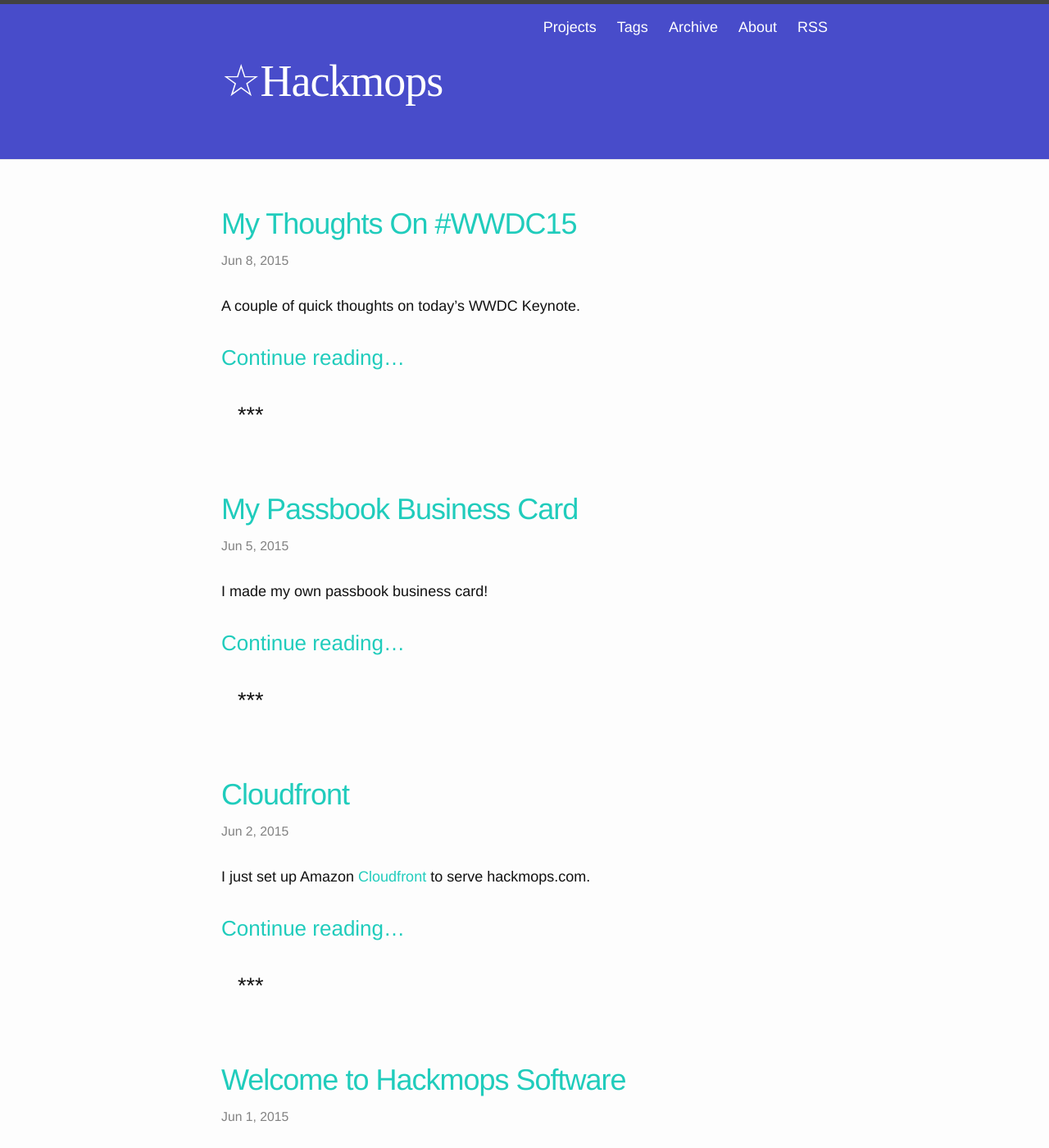
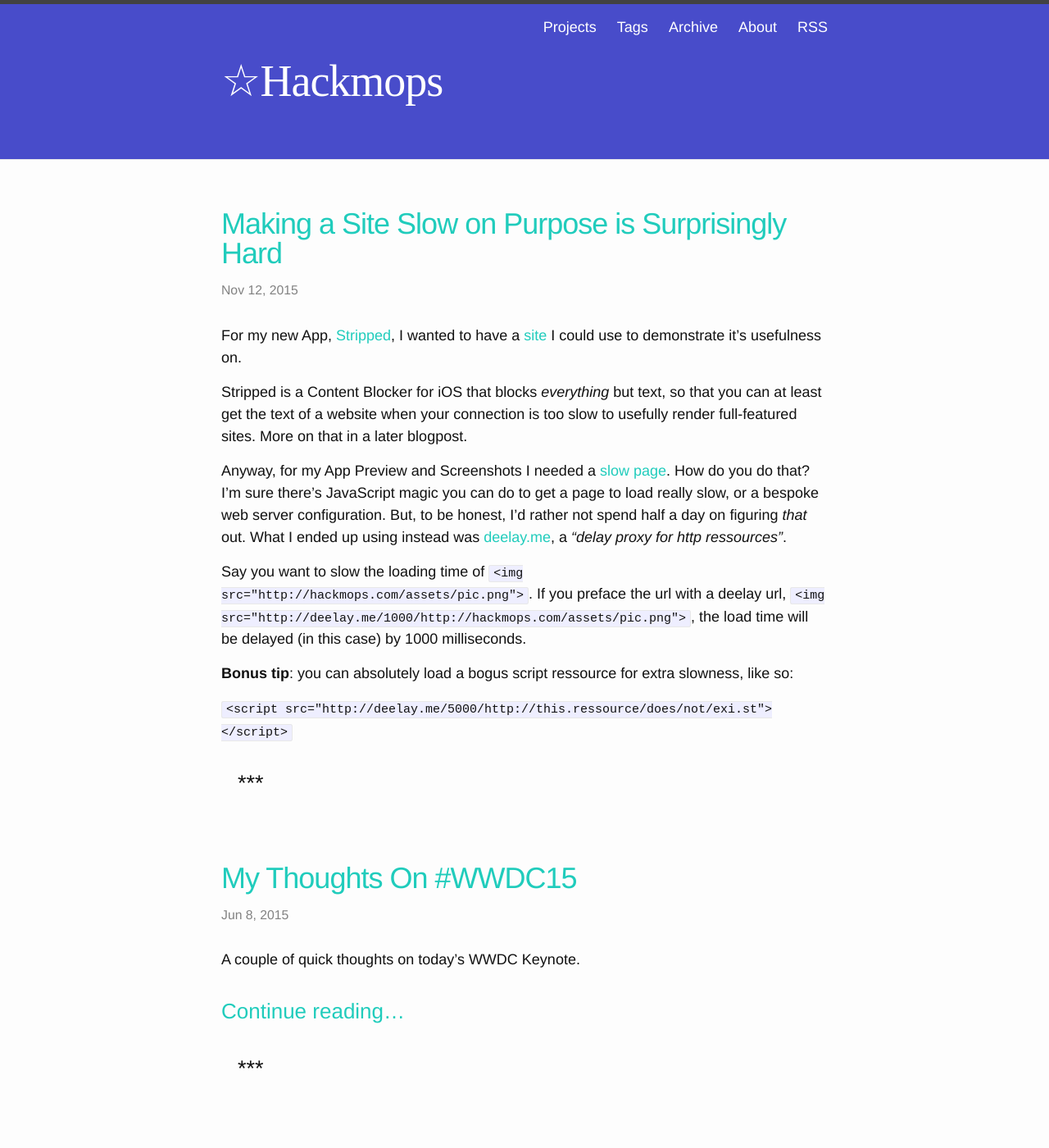
Before and after one commit to acdpnk/hackmopscom, a Jekyll site: the page built from index.html, in a window 1280 px wide and 1400 px high. Shown: the whole window at 82% size. Built offline with Jekyll 4.4.1, drawn with Linux system fonts in a browser that asks for light colours; some web fonts are replaced; the list of posts is cut into pages by our own code.

Commit message:
new post

````diff
--- /dev/null
+++ b/_posts/2015-11-12-slowpage.md
@@ -0,0 +1,25 @@
+---
+layout: post
+tags: coding stripped javascript slow ios
+title: "Making a Site Slow on Purpose is Surprisingly Hard"
+date: 2015-11-12
+---
+
+For my new App, [Stripped][], I wanted to have a [site][slowpage] I could use to demonstrate it's usefulness on.
+
+Stripped is a Content Blocker for iOS that blocks *everything* but text, so that you can at least get the text of a website when your connection is too slow to usefully render full-featured sites. More on that in a later blogpost.
+
+Anyway, for my App Preview and Screenshots I needed a [slow page][slowpage]. How do you do that? I'm sure there's JavaScript magic you can do to get a page to load really slow, or a bespoke web server configuration. But, to be honest, I'd rather not spend half a day on figuring *that* out. What I ended up using instead was [deelay.me](http://www.deelay.me/), a *"delay proxy for http ressources"*.
+
+Say you want to slow the loading time of
+```<img src="http://hackmops.com/assets/pic.png">```.
+If you preface the url with a deelay url,
+```<img src="http://deelay.me/1000/http://hackmops.com/assets/pic.png">```,
+the load time will be delayed (in this case) by 1000 milliseconds.
+
+**Bonus tip**: you can absolutely load a bogus script ressource for extra slowness, like so:
+
+```<script src="http://deelay.me/5000/http://this.ressource/does/not/exi.st"></script>```
+
+[Stripped]: http://hackmops.com/projects/stripped
+[slowpage]: http://hackmops.com/stripped/slowpage
````
Also changed, not shown: _projects/stripped.md (+1 -1 lines).
